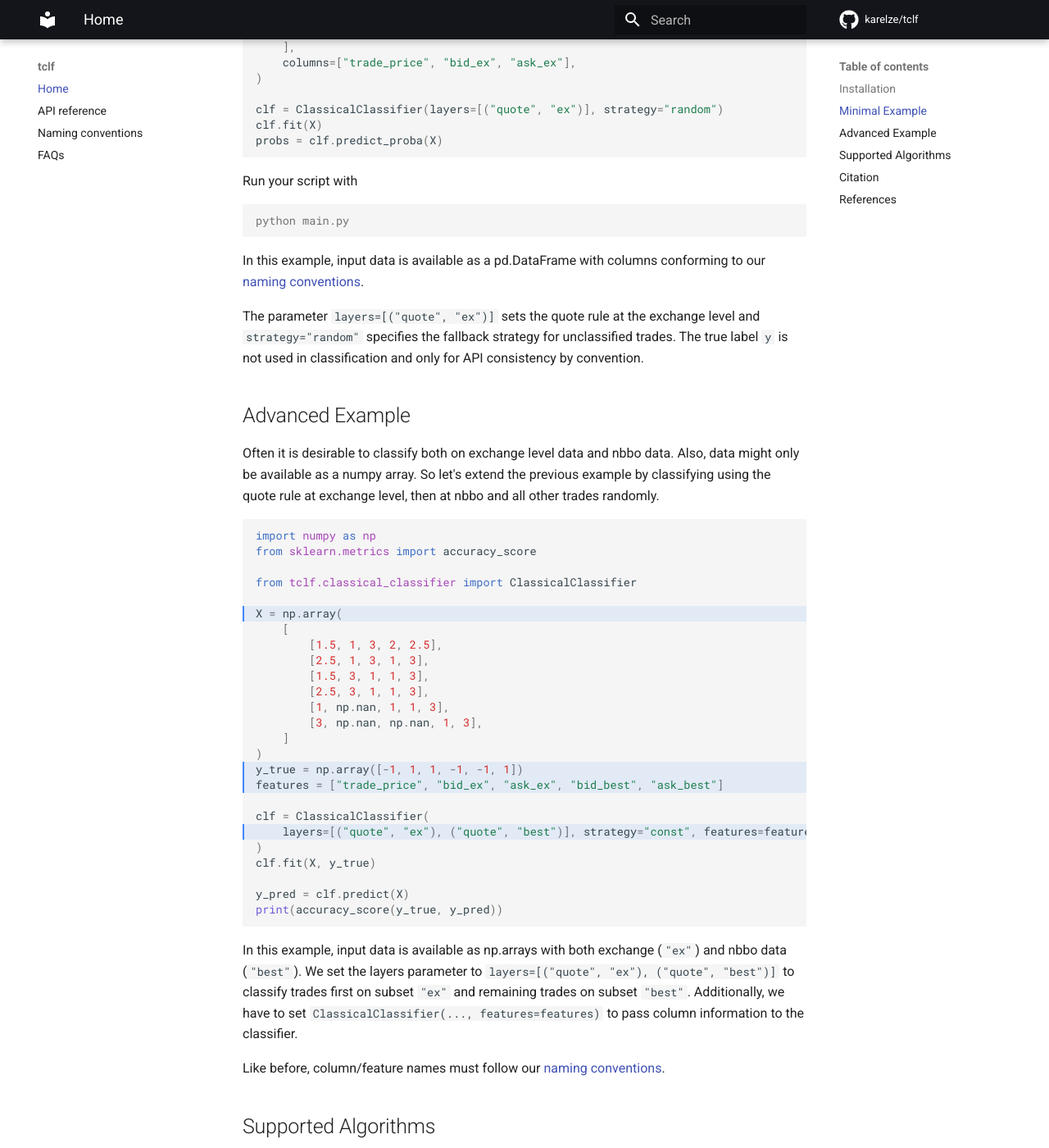
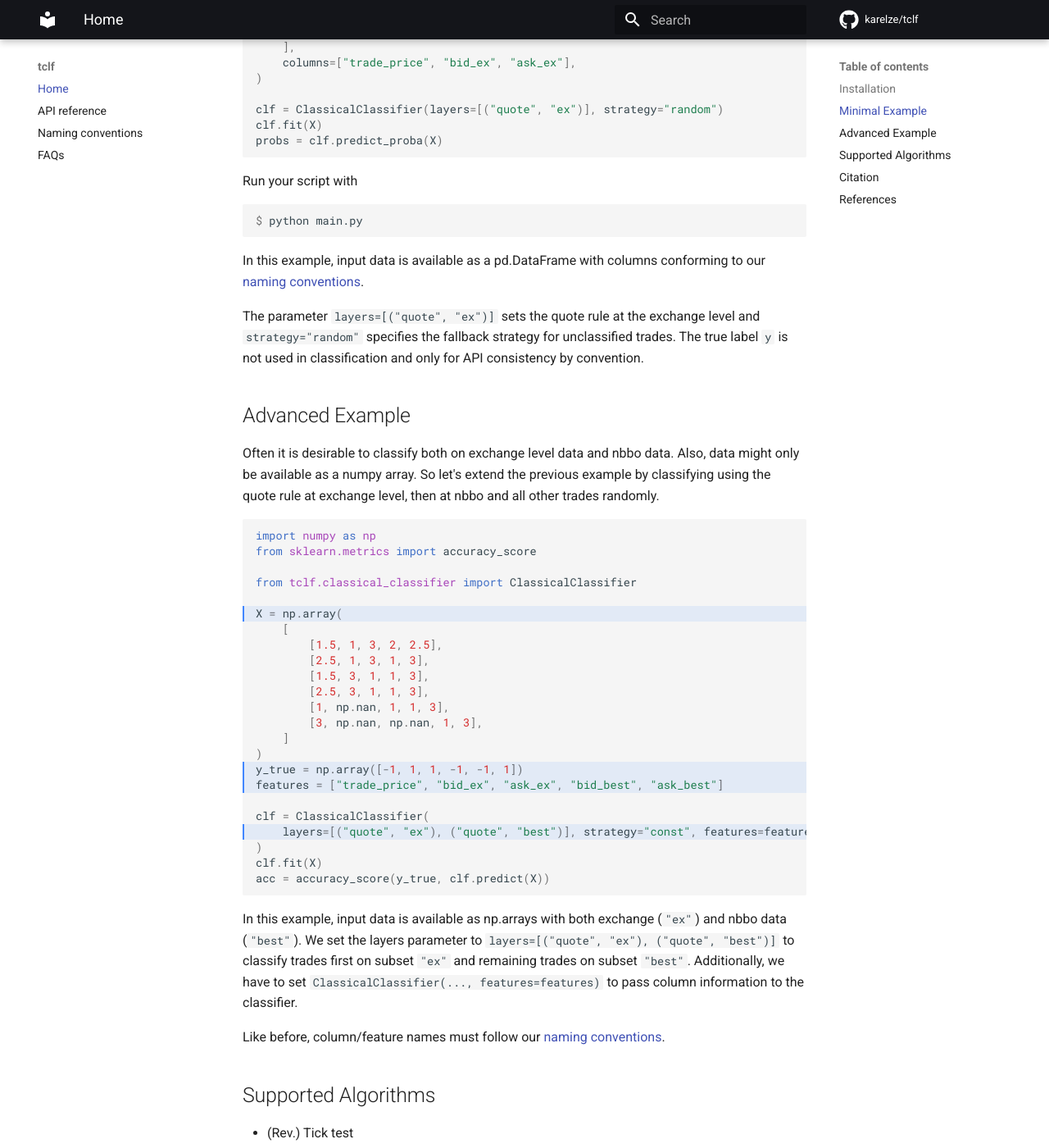
Before and after one commit to KarelZe/tclf, an MkDocs documentation site: the page built from docs/index.md, in a window 1280 px wide and 1400 px high, scrolled down 1029 px. Shown: the whole window at 82% size. Built offline with MkDocs 1.6.1 and Material for MkDocs 9.7.7, drawn with Linux system fonts in a browser that asks for light colours; comment, search, counter and statistics services are not loaded.

````diff
--- a/docs/index.md
+++ b/docs/index.md
@@ -1,7 +1,7 @@
 # Trade classification for python 🐍
 
 ![GitHubActions](https://github.com/karelze/tclf//actions/workflows/tests.yaml/badge.svg)
-![Codecov](https://codecov.io/gh/karlze/tclf/branch/master/graph/badge.svg)
+![codecov](https://codecov.io/gh/KarelZe/tclf/branch/main/graph/badge.svg?token=CBM1RXGI86)
 
 `tclf` is a [`scikit-learn`](https://scikit-learn.org/stable/)-compatible implementation of trade classification algorithms to classify financial markets transactions into buyer- and seller-initiated trades.
 
@@ -47,7 +47,7 @@ probs = clf.predict_proba(X)
 ```
 Run your script with
 ```console
-python main.py
+$ python main.py
 ```
 In this example, input data is available as a pd.DataFrame with columns conforming to our [naming conventions](https://karelze.github.io/tclf/naming_conventions/).
 
@@ -78,10 +78,8 @@ features = ["trade_price", "bid_ex", "ask_ex", "bid_best", "ask_best"]
 clf = ClassicalClassifier(
     layers=[("quote", "ex"), ("quote", "best")], strategy="const", features=features
 )
-clf.fit(X, y_true)
-
-y_pred = clf.predict(X)
-print(accuracy_score(y_true, y_pred))
+clf.fit(X)
+acc = accuracy_score(y_true, clf.predict(X))
 ```
 In this example, input data is available as np.arrays with both exchange (`"ex"`) and nbbo data (`"best"`). We set the layers parameter to `layers=[("quote", "ex"), ("quote", "best")]` to classify trades first on subset `"ex"` and remaining trades on subset `"best"`. Additionally, we have to set `ClassicalClassifier(..., features=features)` to pass column information to the classifier.
 
@@ -100,7 +98,7 @@ Like before, column/feature names must follow our [naming conventions](https://k
 ## Citation
 
 ```latex
-@software{Bilz_tclf_2023,
+@software{bilz_tclf_2023,
     author = {Bilz, Markus},
     license = {BSD 3},
     month = dec,
````
Also changed, not shown: README.md (+3 -5 lines).
